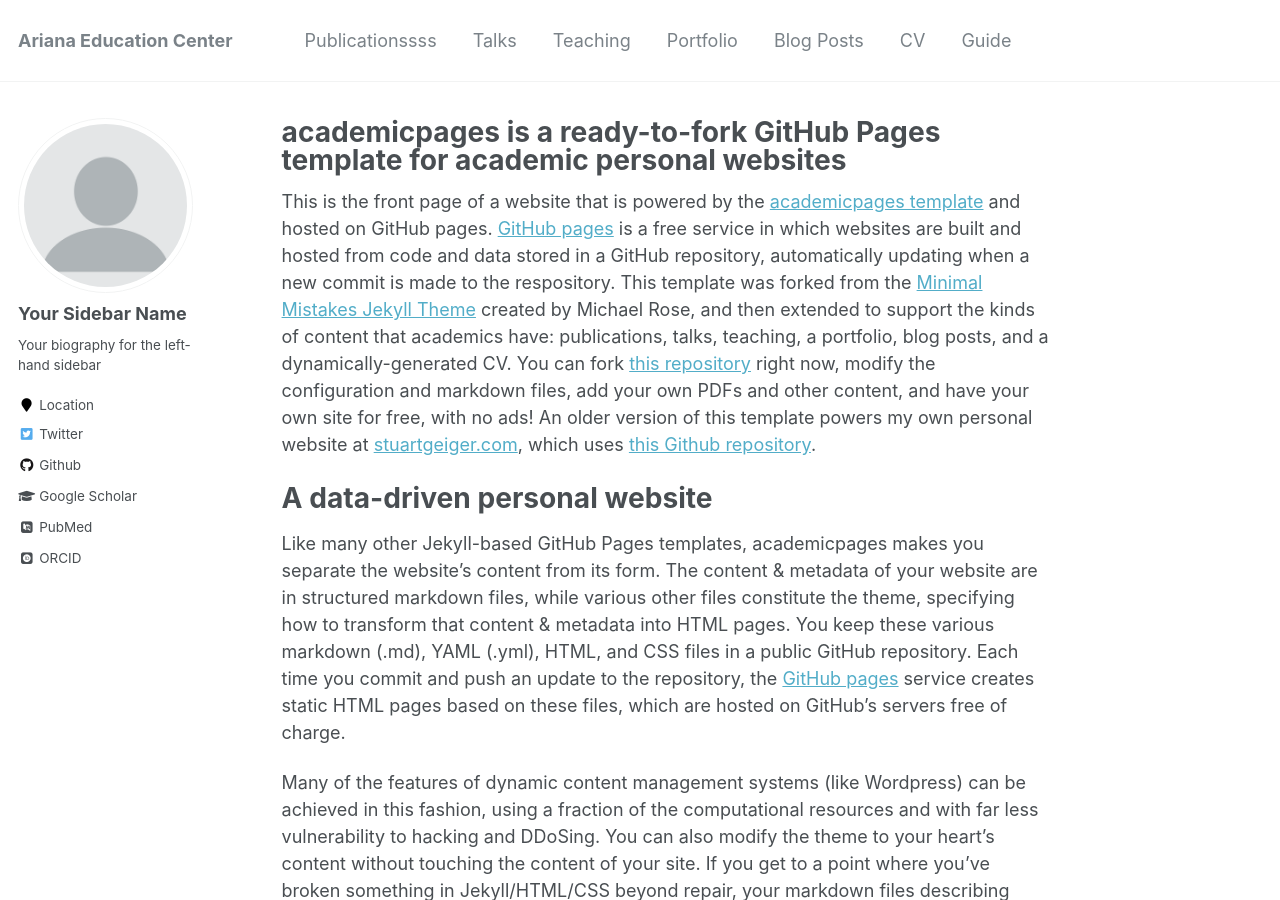
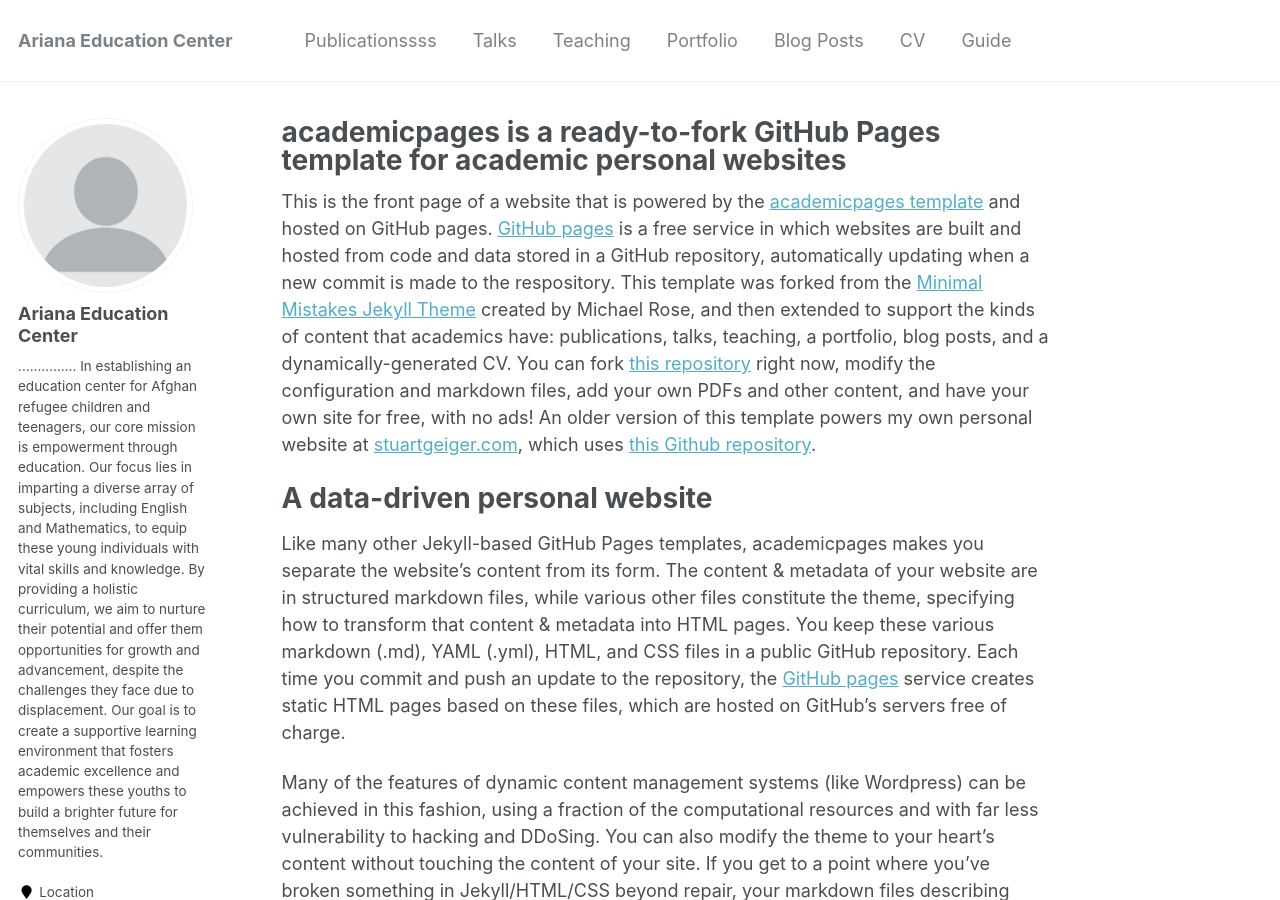
Before and after one commit to alirezarahimi1393/Ariana-Education-Center, a Jekyll site: the page built from _pages/about.md, in a window 1280 px wide and 900 px high. Built offline with Jekyll 4.4.1, drawn with Linux system fonts in a browser that asks for light colours; some web fonts are replaced.

Commit message:
Update _config.yml

```diff
--- a/_config.yml
+++ b/_config.yml
@@ -11,7 +11,7 @@ title                    : "Ariana Education Center"
 title_separator          : "-"
 name                     : &name "Ali Reza Rahimi"
 description              : &description "personal description"
-url                      : https://Ariana-Education-Center.github.io # the base hostname & protocol for your site e.g. "https://mmistakes.github.io"
+url                      : https://academicpages.github.io # the base hostname & protocol for your site e.g. "https://mmistakes.github.io"
 baseurl                  : "" # the subpath of your site, e.g. "/blog"
 repository               : "academicpages/academicpages.github.io"
 teaser                   :  # filename of teaser fallback teaser image placed in /images/, .e.g. "500x300.png"
@@ -80,9 +80,11 @@ analytics:
 
 # Site Author
 author:
-  name             : "Your Sidebar Name"
+  name             : "Ariana Education Center"
   avatar           : "profile.png"
-  bio              : "Your biography for the left-hand sidebar"
+  bio              : "...............
+
+  In establishing an education center for Afghan refugee children and teenagers, our core mission is empowerment through education. Our focus lies in imparting a diverse array of subjects, including English and Mathematics, to equip these young individuals with vital skills and knowledge. By providing a holistic curriculum, we aim to nurture their potential and offer them opportunities for growth and advancement, despite the challenges they face due to displacement. Our goal is to create a supportive learning environment that fosters academic excellence and empowers these youths to build a brighter future for themselves and their communities."
   location         : "Location"
   employer         :
   pubmed           : "https://www.ncbi.nlm.nih.gov/pubmed/?term=john+snow"
```
